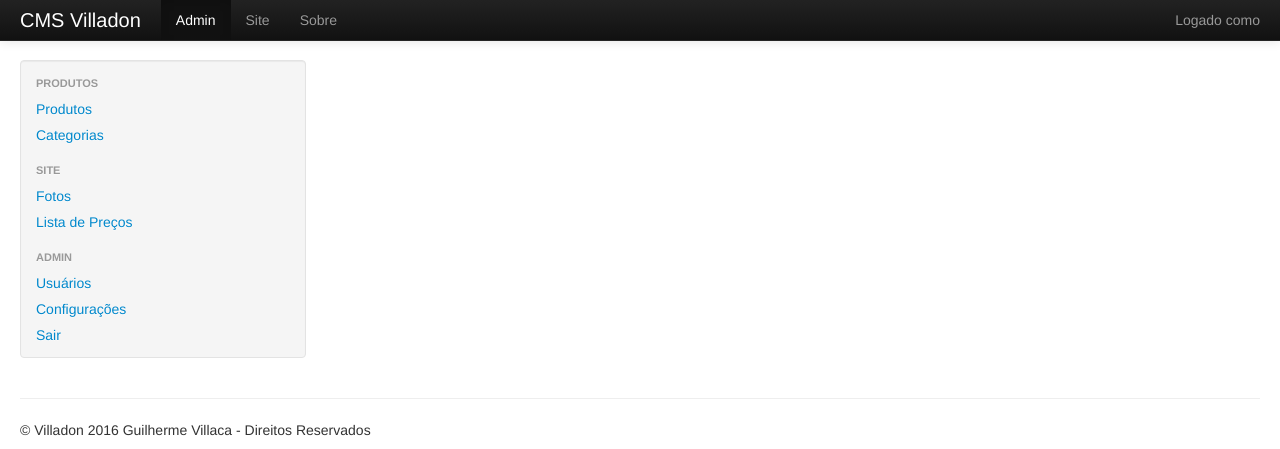
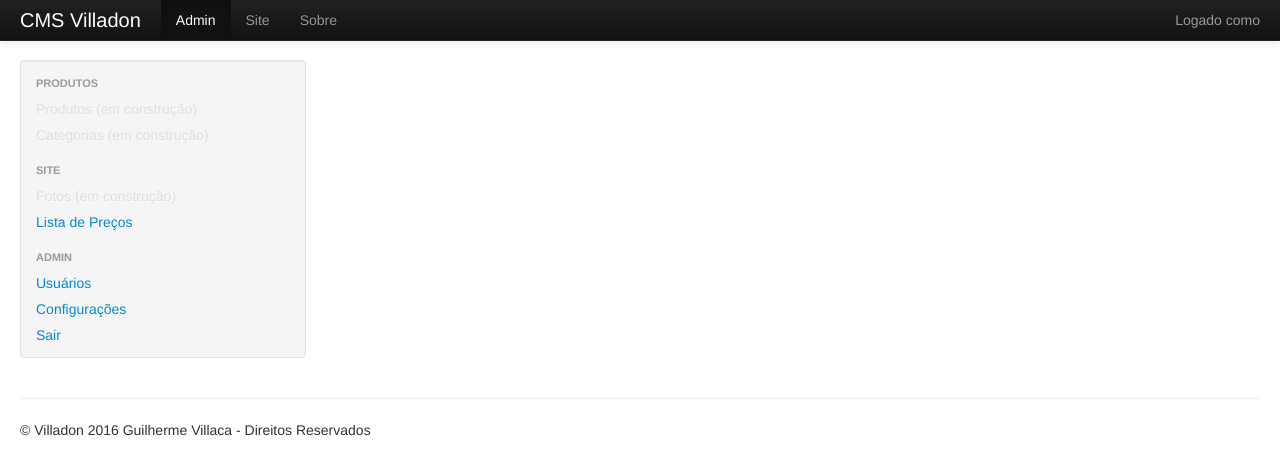
Before and after one commit to guilhermevillaca/admin2, a CodeIgniter app: the page made by application/views/template.php in a window 1280 px wide. Shown: the top 449 px of the page. Run offline with CodeIgniter, Linux system fonts and the light colour scheme; data that the repository does not hold is empty.

Commit message:
alterações pontuais

```diff
--- a/application/controllers/user.php
+++ b/application/controllers/user.php
@@ -20,19 +20,19 @@ class User extends CI_Controller {
 		$this->data['login'] = array(
 			"class" => "input-block-level",
 			"name" => "login",
-			"placeholder" => "Insira seu Login"
+			"placeholder" => "Login"
 			);
 
 		$this->data['password'] = array(
 			"class" => "input-block-level",
 			"name" => "password",
-			"placeholder" => "Insira sua Senha"
+			"placeholder" => "Senha"
 			);
 
 		$this->data['enviar'] = array(
 			"name" => "enviar",
 			"value" => "Entrar",
-			"class" => "btn btn-large btn-primary"
+			"class" => "btn btn-primary"
 			);
 
 		if($this->session->userdata('is_logged_in')){
--- a/application/views/home.php
+++ b/application/views/home.php
@@ -1,6 +1,6 @@
 
         <div class="span9">
 
-        	Conteudo
+        	<h4>Bem vindo ao sistema de gerenciamento de conteúdo da Villadon WebDesign</h4>
 
         </div><!--/span-->
--- a/application/views/includes/header.php
+++ b/application/views/includes/header.php
@@ -9,6 +9,7 @@
     <meta name="author" content="">
 
     <!-- Le styles -->
+    <link href="<?php echo base_url('css/style.css') ?>" rel="stylesheet">
     <link href="<?php echo base_url('css/bootstrap.css') ?>" rel="stylesheet">
     <link rel="stylesheet" type="text/css" href="<?php echo base_url('css/bootstrap-wysihtml5.css'); ?>"></link>
 
--- a/application/views/includes/sidebar.php
+++ b/application/views/includes/sidebar.php
@@ -2,10 +2,10 @@
           <div class="well sidebar-nav">
             <ul class="nav nav-list">
               <li class="nav-header">Produtos</li>
-              <li <?= active('produtos')?>><a href="#">Produtos</a></li>
-              <li <?= active('produtos')?>><a href="#">Categorias</a></li>
+              <li <?= active('produtos')?>><a class="inactive" href="#">Produtos (em construção)</a></li>
+              <li <?= active('produtos')?>><a class="inactive" href="#">Categorias (em construção)</a></li>
               <li class="nav-header">Site</li>
-              <li <?= active('produtos')?>><a href="#">Fotos</a></li>
+              <li <?= active('produtos')?>><a class="inactive" href="#">Fotos (em construção)</a></li>
               <li <?= active('posts')?>><a href="<?php echo base_url('posts') ?>">Lista de Preços</a></li>
               <li class="nav-header">Admin</li>
               <li <?= active('user')?>><a href="#">Usuários</a></li>
--- a/css/style.css
+++ b/css/style.css
@@ -28,3 +28,10 @@ body {
         margin-bottom: 15px;
         padding: 7px 9px;
       }
+
+.inactive{
+  color:#ddd;
+}
+.inactive:hover{
+  color:#ddd;
+}
```
